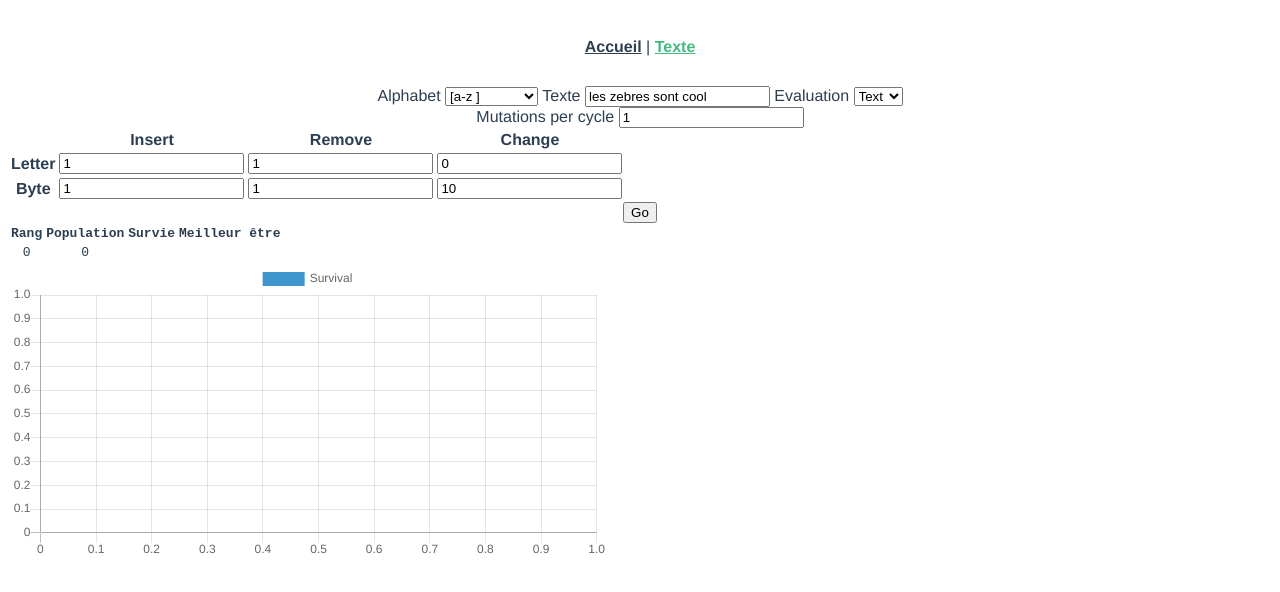
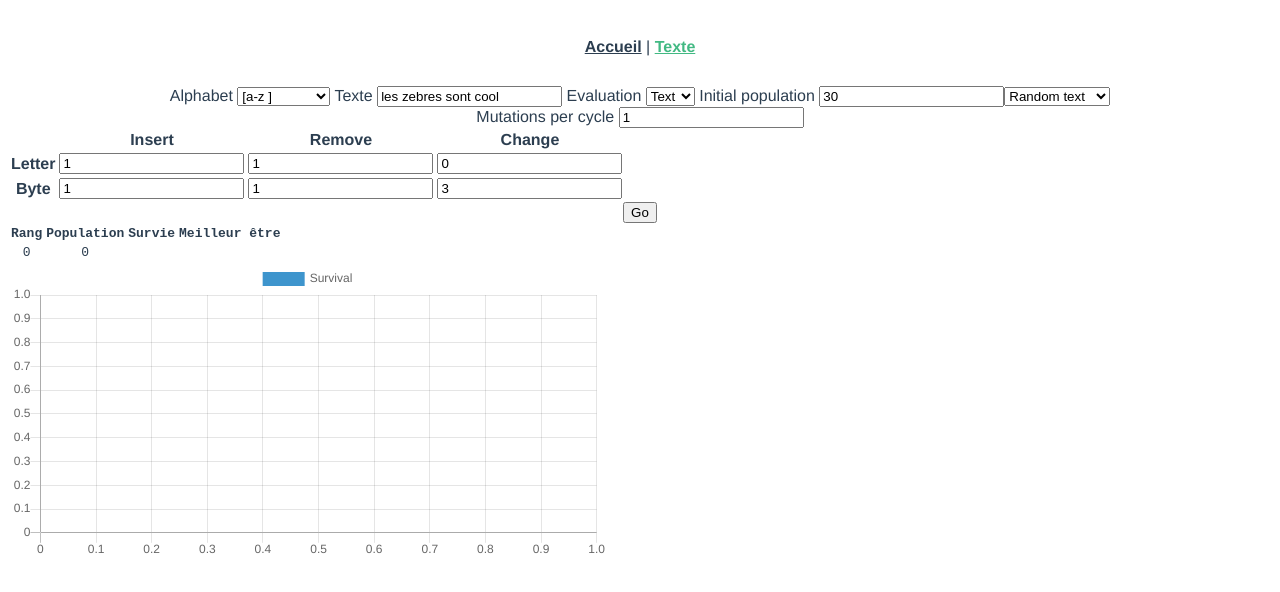
Before and after one commit to oelson/gajs, a Vue app: page /#/text in a window 1280 px wide. Shown: the top 592 px of the page. Built offline with nearby package versions, Linux system fonts and the light colour scheme.

Commit message:
enhance population init

```diff
--- a/src/views/EvolveText.vue
+++ b/src/views/EvolveText.vue
@@ -29,6 +29,19 @@
         <select v-model="conf.selection.evaluation">
           <option value="text_distance">Text</option>
           <option value="bytes_distance">Byte</option>
+        </select>
+      </label>
+      <label>
+        Initial population
+        <input
+          type="number"
+          min="1"
+          v-model.number="conf.start.length"
+          size="4"
+        />
+        <select v-model="conf.start.function">
+          <option value="random_letter">Random letter</option>
+          <option value="random_text">Random text</option>
         </select>
       </label>
     </div>
@@ -158,8 +171,8 @@ export default {
           text: "les zebres sont cool",
         },
         start: {
-          length: 100,
-          function: "random_fixed_length",
+          length: 30,
+          function: "random_text",
         },
         reproduction: {
           rate: 10,
@@ -176,7 +189,7 @@ export default {
             replace_letter: 0,
             insert_byte: 1,
             remove_byte: 1,
-            replace_byte: 10,
+            replace_byte: 3,
           },
           number_per_cycle: 1,
         },
```
Also changed, not shown: src/ga/text.js (+22 -11 lines).
